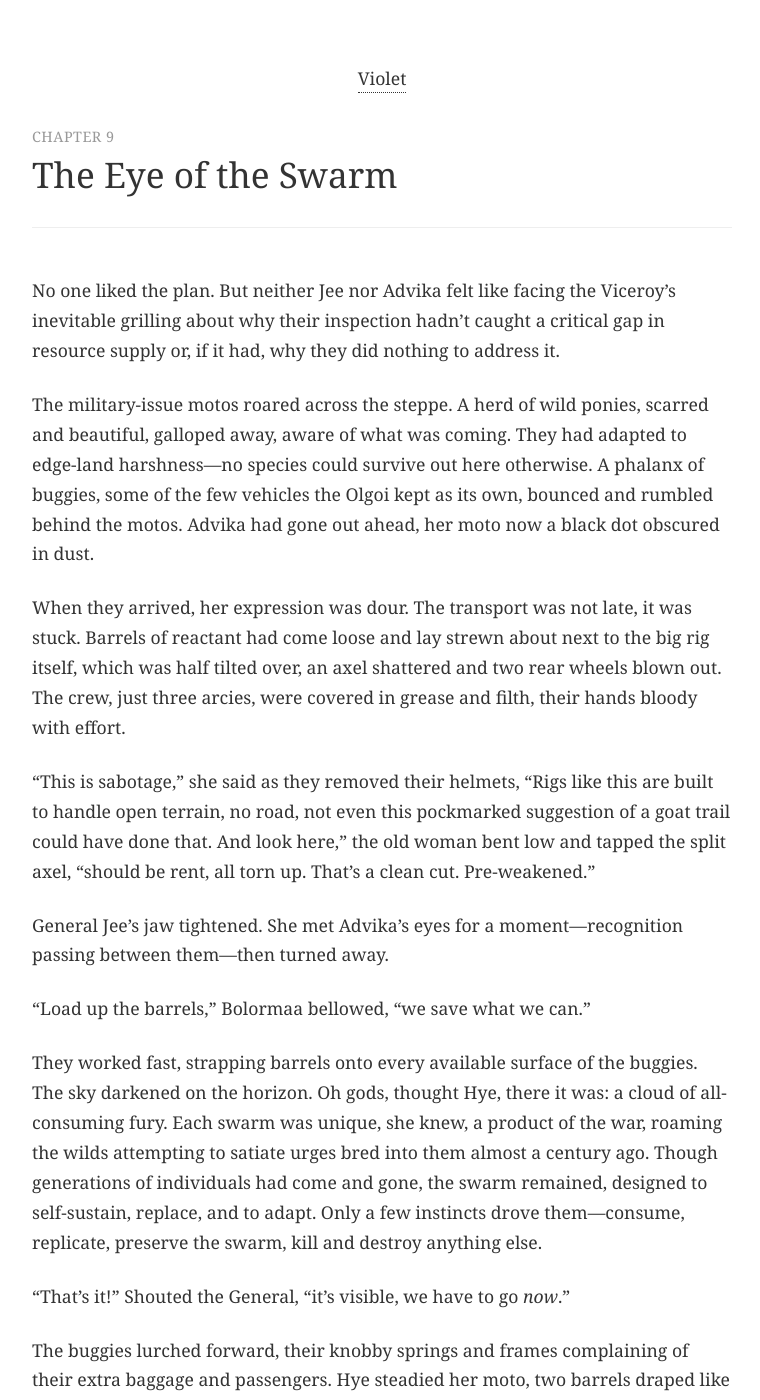
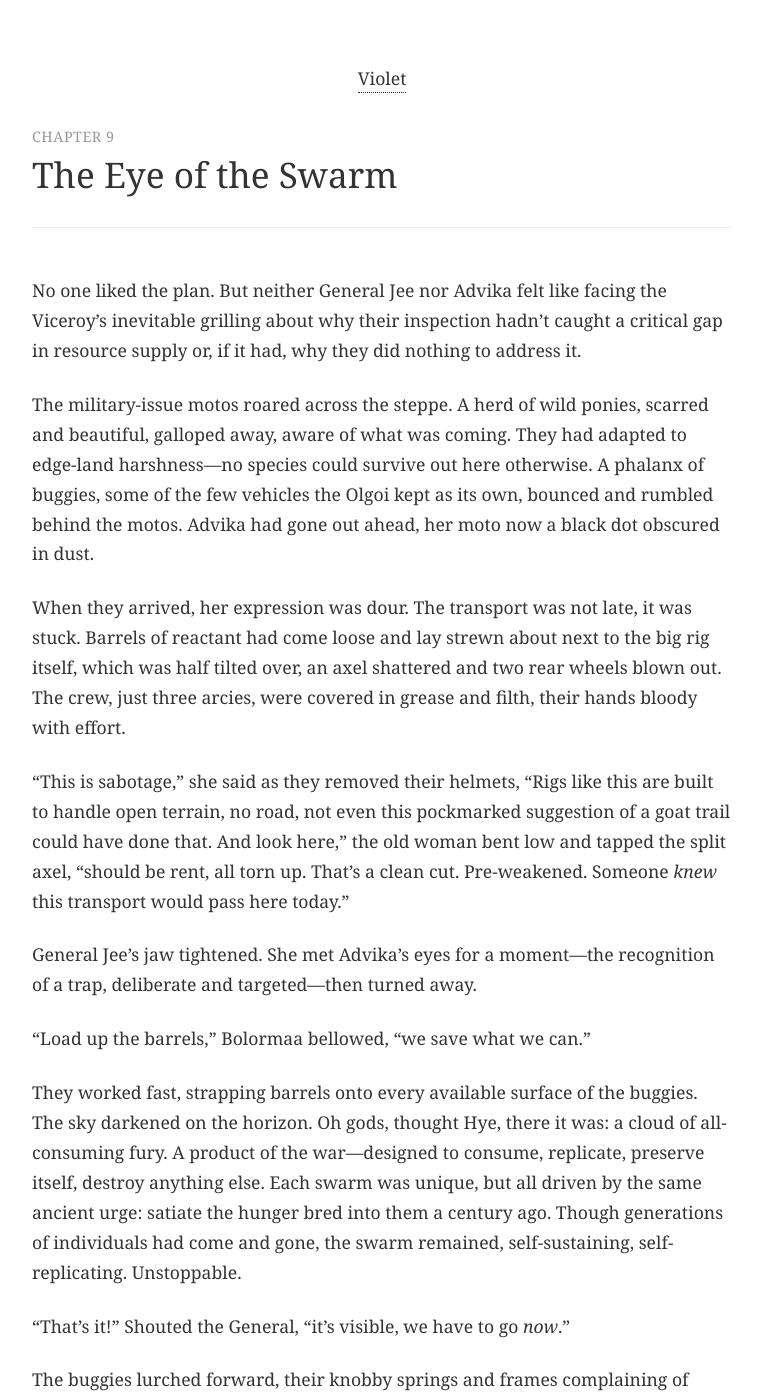
Before and after one commit to kmunki/kmunki.github.io, a Jekyll site: the page built from _fiction/violet/019-chapter-09.md, in a window 1280 px wide and 1400 px high. Shown: the whole window, without its empty margins (258-1018 px from the left). Built offline with Jekyll 4.4.1, drawn with Linux system fonts in a browser that asks for light colours; some of the changed text lies outside the part shown.

Commit message:
Polish Ch 9: Clarify sabotage, agency, and consequences
🤖 Generated with Claude Code

Co-Authored-By: Claude <noreply@anthropic.com>

```diff
--- a/_fiction/violet/019-chapter-09.md
+++ b/_fiction/violet/019-chapter-09.md
@@ -7,19 +7,19 @@ permalink: /fiction/violet/chapter-09/
 act: 1
 date: November 02, 2025
 ---
-No one liked the plan. But neither Jee nor Advika felt like facing the Viceroy’s inevitable grilling about why their inspection hadn’t caught a critical gap in resource supply or, if it had, why they did nothing to address it.
+No one liked the plan. But neither General Jee nor Advika felt like facing the Viceroy's inevitable grilling about why their inspection hadn't caught a critical gap in resource supply or, if it had, why they did nothing to address it.
 
 The military-issue motos roared across the steppe. A herd of wild ponies, scarred and beautiful, galloped away, aware of what was coming. They had adapted to edge-land harshness—no species could survive out here otherwise. A phalanx of buggies, some of the few vehicles the Olgoi kept as its own, bounced and rumbled behind the motos. Advika had gone out ahead, her moto now a black dot obscured in dust.
 
 When they arrived, her expression was dour. The transport was not late, it was stuck. Barrels of reactant had come loose and lay strewn about next to the big rig itself, which was half tilted over, an axel shattered and two rear wheels blown out. The crew, just three arcies, were covered in grease and filth, their hands bloody with effort.
 
-"This is sabotage," she said as they removed their helmets, "Rigs like this are built to handle open terrain, no road, not even this pockmarked suggestion of a goat trail could have done that. And look here," the old woman bent low and tapped the split axel, "should be rent, all torn up. That's a clean cut. Pre-weakened."
+"This is sabotage," she said as they removed their helmets, "Rigs like this are built to handle open terrain, no road, not even this pockmarked suggestion of a goat trail could have done that. And look here," the old woman bent low and tapped the split axel, "should be rent, all torn up. That's a clean cut. Pre-weakened. Someone *knew* this transport would pass here today."
 
-General Jee's jaw tightened. She met Advika's eyes for a moment—recognition passing between them—then turned away.
+General Jee's jaw tightened. She met Advika's eyes for a moment—the recognition of a trap, deliberate and targeted—then turned away.
 
 "Load up the barrels," Bolormaa bellowed, "we save what we can."
 
-They worked fast, strapping barrels onto every available surface of the buggies. The sky darkened on the horizon. Oh gods, thought Hye, there it was: a cloud of all-consuming fury. Each swarm was unique, she knew, a product of the war, roaming the wilds attempting to satiate urges bred into them almost a century ago. Though generations of individuals had come and gone, the swarm remained, designed to self-sustain, replace, and to adapt. Only a few instincts drove them—consume, replicate, preserve the swarm, kill and destroy anything else.
+They worked fast, strapping barrels onto every available surface of the buggies. The sky darkened on the horizon. Oh gods, thought Hye, there it was: a cloud of all-consuming fury. A product of the war—designed to consume, replicate, preserve itself, destroy anything else. Each swarm was unique, but all driven by the same ancient urge: satiate the hunger bred into them a century ago. Though generations of individuals had come and gone, the swarm remained, self-sustaining, self-replicating. Unstoppable.
 
 “That’s it!” Shouted the General, “it’s visible, we have to go *now*.”
 
@@ -37,11 +37,13 @@ She flipped up her face shield, “Come on! Get on!” She screamed over the mon
 
 She steadied the moto as it rumbled over the open grass, turned back onto the road and pushed the throttles to maximum. The moto’s engines strained as it built speed across the steppe, the boy clinging to her in terror. A blinding red beam swept above them, a defense laser raking across the swarm, the whine of chain guns and the thunder of the last rockets booming in sync with their explosions.
 
-The swarm was here. They weren’t going to make it.
+The swarm was here. They weren't going to make it.
 
-The barrels! She reached back to flip the latch to unclasp the barrels. The boy grabbed her hand. Hye, startled, jerking the handle bars and nearly dumped them over, but whipped her hand back into place just in time.
+The barrels. *Gone.* Hye made a choice the boy couldn't—she twisted, reached back, flipped the latch. The clasp gave. The barrels rended and tumbled away, instantly swallowed by the swarm's roar.
 
-“No!” The boy shouted, “Please!” His voice was desperate. He knew who would lose between the incubators and Koryo quotas.
+The boy grabbed her hand. Hye, startled, jerking the handle bars and nearly dumped them over, but whipped her hand back into place just in time.
+
+"No!" The boy shouted, "Please! No, no—" His voice was desperate, and Hye understood in that panic: he wasn't afraid of death. He was afraid of *failure*. He knew who would lose between the incubators and Koryo quotas. Orphans born into arc supply chains. Children. The breeding program's numbers.
 
 “We are going to die!”
 
@@ -105,7 +107,7 @@ With the great doors shut and the commotion of treating the injured attended too
 
 "I would not faint!" Advika protested.
 
-"The chrys-cast will hold the leg," came a new voice from the doorway. One of the arc's medical technicians, a woman with grey-streaked hair and competent bearing, stepped into the room. "Four weeks, maybe five, and the Sifu will be mobile. The elbow and side damage—the bite especially—that will take longer. Eight weeks before she's fully healed." She looked at Advika. "And you will fight me every day on the restrictions."
+"The chrys-cast will hold the leg," came a new voice from the doorway. One of the arc's medical technicians, a woman with grey-streaked hair and competent bearing, stepped into the room. "Four weeks, maybe five, and the Sifu will be mobile. The elbow and side damage—the bite especially—that will take longer. Eight weeks before she's fully healed." She paused, and the next words came carefully. "The venom is dormant now, but scorwev bites have a way of... lingering. The site will scar badly. Strength in that arm may never fully return." She looked at Advika. "And you will fight me every day on the restrictions."
 
 Advika smiled thinly. "Eight weeks is acceptable."
 
```
